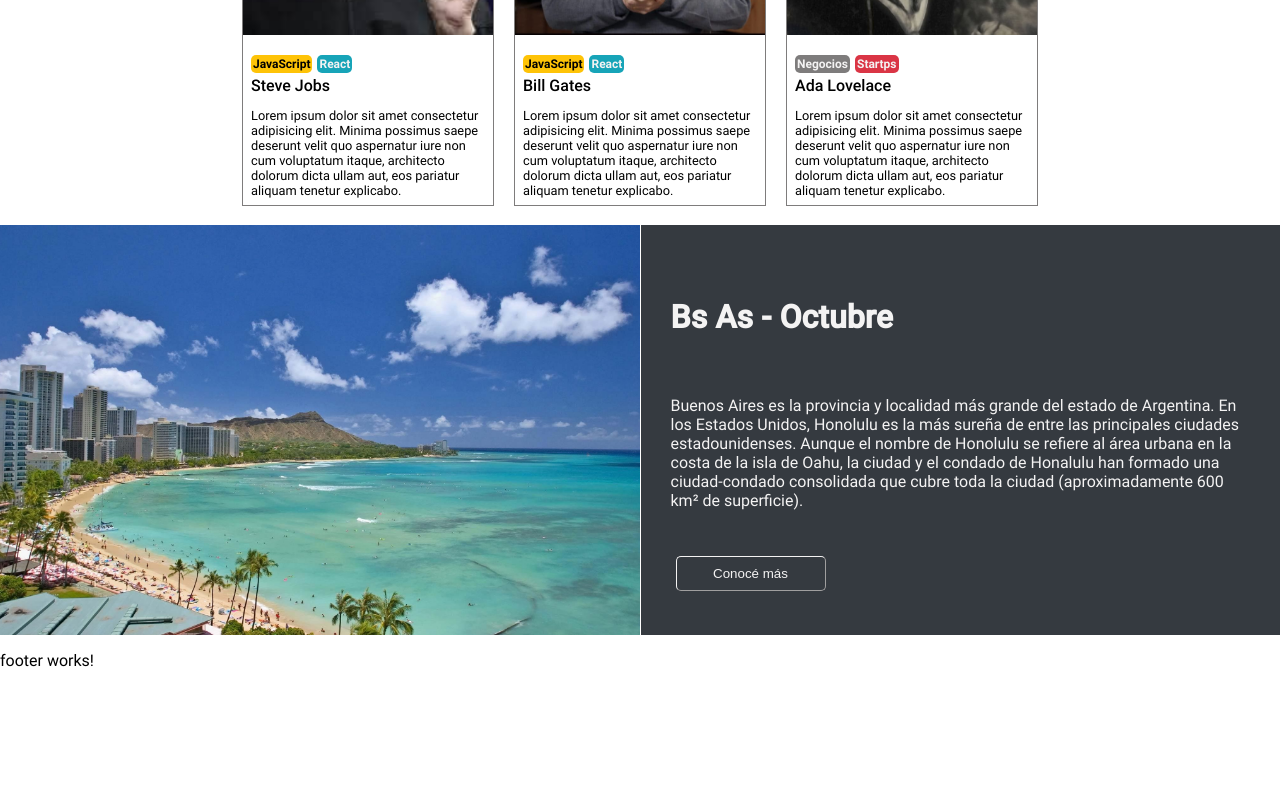
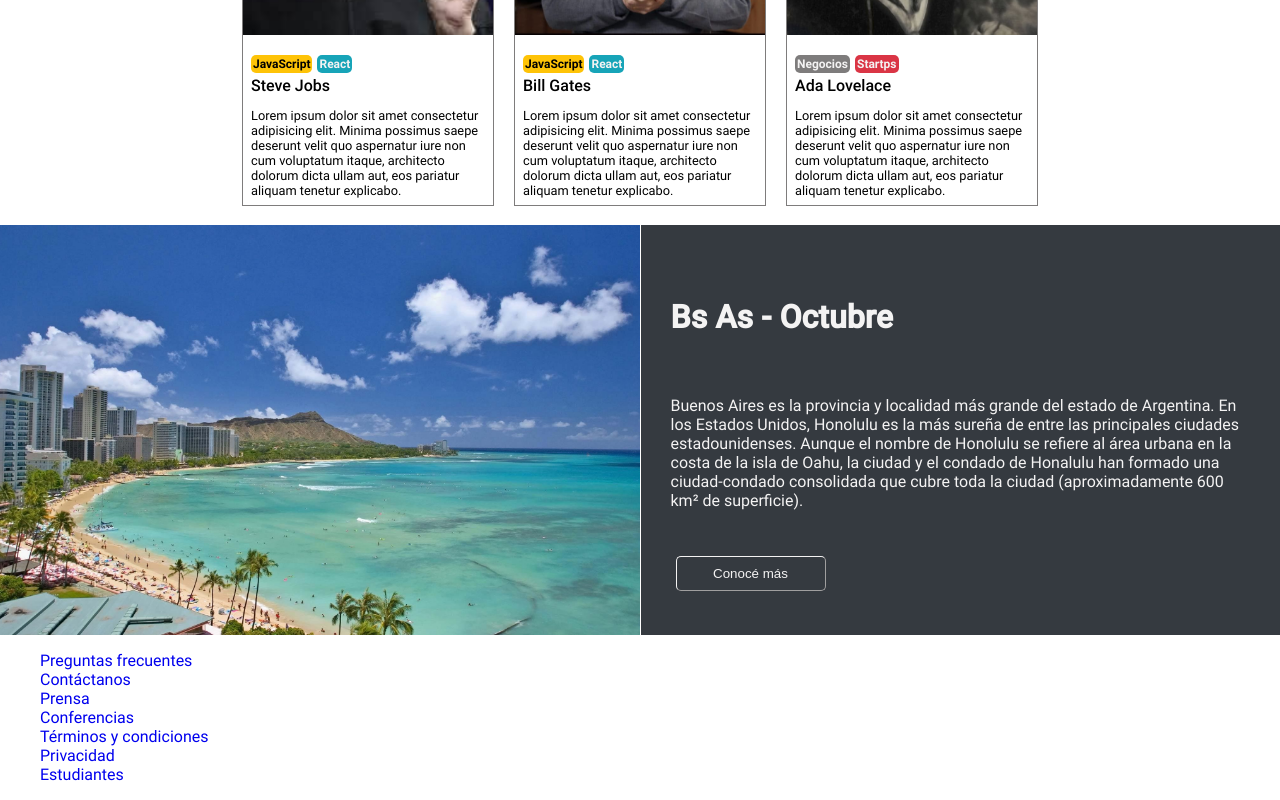
Before and after one commit to MakoskiVictor/CodoACodoIntegrador, an Angular app: page / in a window 1280 px wide. Shown: the part 1070-1870 px from the top of the page. Before the commit the page ends 1756 px from the top, so only its background shows below. Built offline with nearby package versions, Linux system fonts and the light colour scheme.

Commit message:
add links

```diff
--- a/src/app/modules/shared/components/footer/footer.component.html
+++ b/src/app/modules/shared/components/footer/footer.component.html
@@ -1 +1,11 @@
-<p>footer works!</p>
+<footer>
+  <ul>
+    <li><a href="#">Preguntas frecuentes</a></li>
+    <li><a href="#">Contáctanos</a></li>
+    <li><a href="#">Prensa</a></li>
+    <li><a href="#">Conferencias</a></li>
+    <li><a href="#">Términos y condiciones</a></li>
+    <li><a href="#">Privacidad</a></li>
+    <li><a href="#">Estudiantes</a></li>
+  </ul>
+</footer>
```
